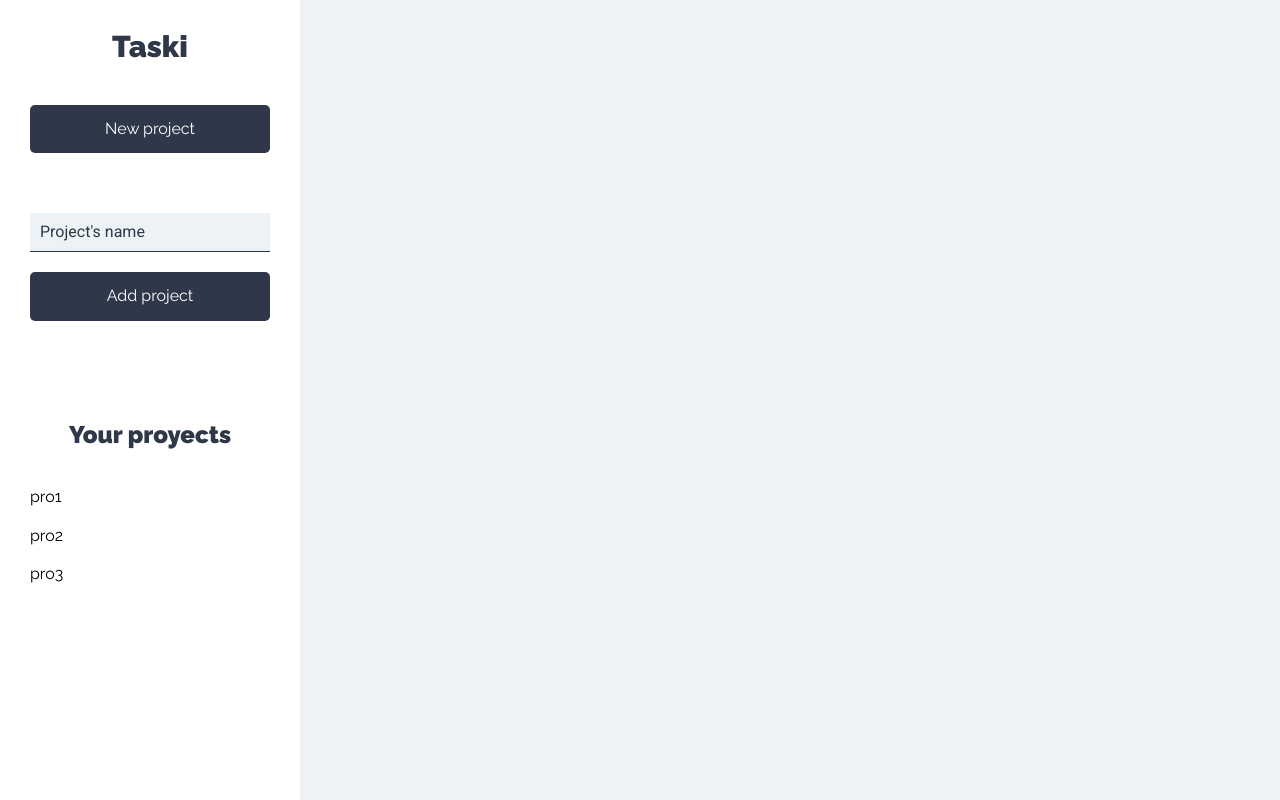
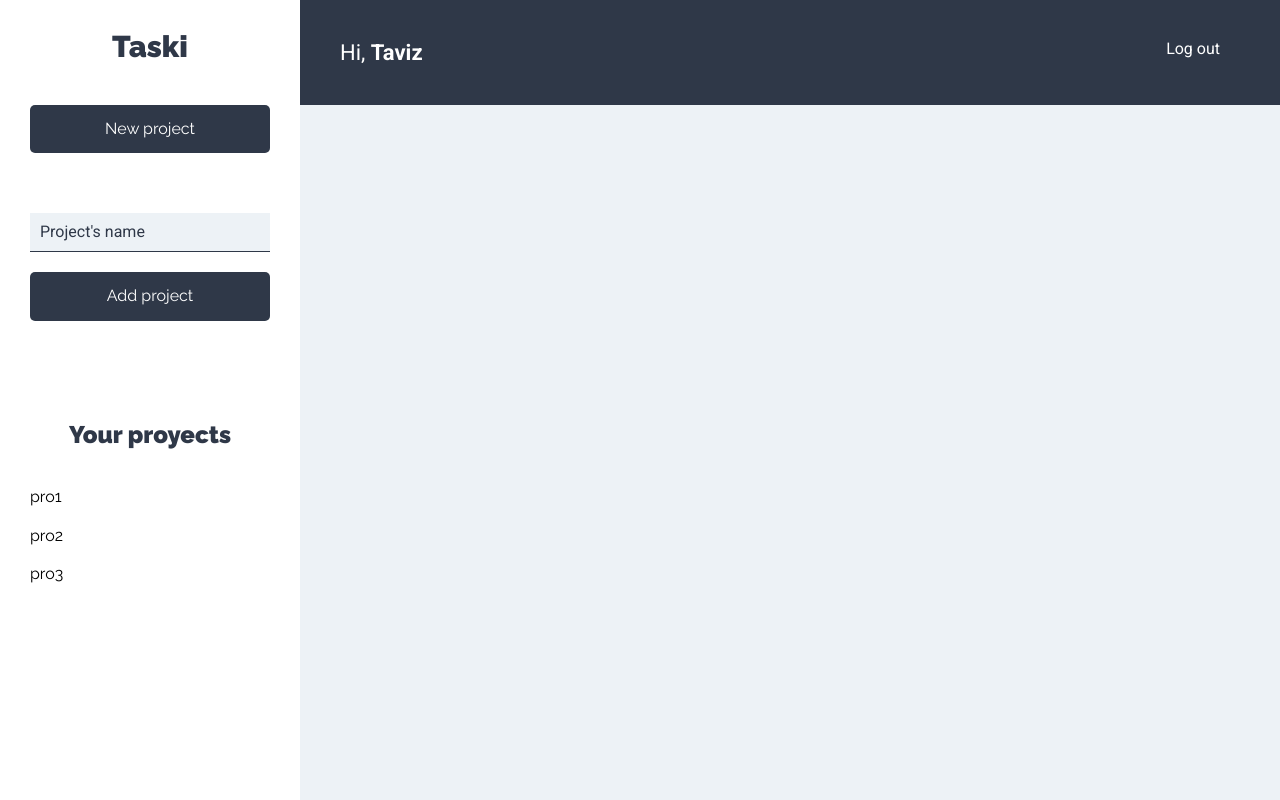
Before and after one commit to ljaviertovar/client-taski, a React (Create React App) app: page /proyects in a window 1280 px wide. Built offline with nearby package versions, Linux system fonts and the light colour scheme.

Commit message:
:sparkles: [FEAT] Create Header

```diff
--- /dev/null
+++ b/src/components/layout/InfoBar.jsx
@@ -0,0 +1,16 @@
+import React from 'react';
+
+const InfoBar = () => {
+    return (
+        <header className="app-header">
+<p className="nombre-usuario">
+    Hi, <strong>Taviz</strong>
+</p>
+<nav className="nav-principal">
+        <a href="#!">Log out</a>
+</nav>
+        </header>
+     );
+}
+
+export default InfoBar;
--- a/src/components/proyects/Proyects.jsx
+++ b/src/components/proyects/Proyects.jsx
@@ -1,12 +1,17 @@
 import React from 'react';
 import Sidebar from '../layout/Sidebar'
+import InfoBar from '../layout/InfoBar'
 
 const Proyects = () => {
     return (
         <div className="contenedor-app">
-            <Sidebar/>
+
+            <Sidebar />
 
             <div className="seccion-principal">
+
+                <InfoBar />
+
                 <main>
                     <div className="contenedor-tareas">
 
```
